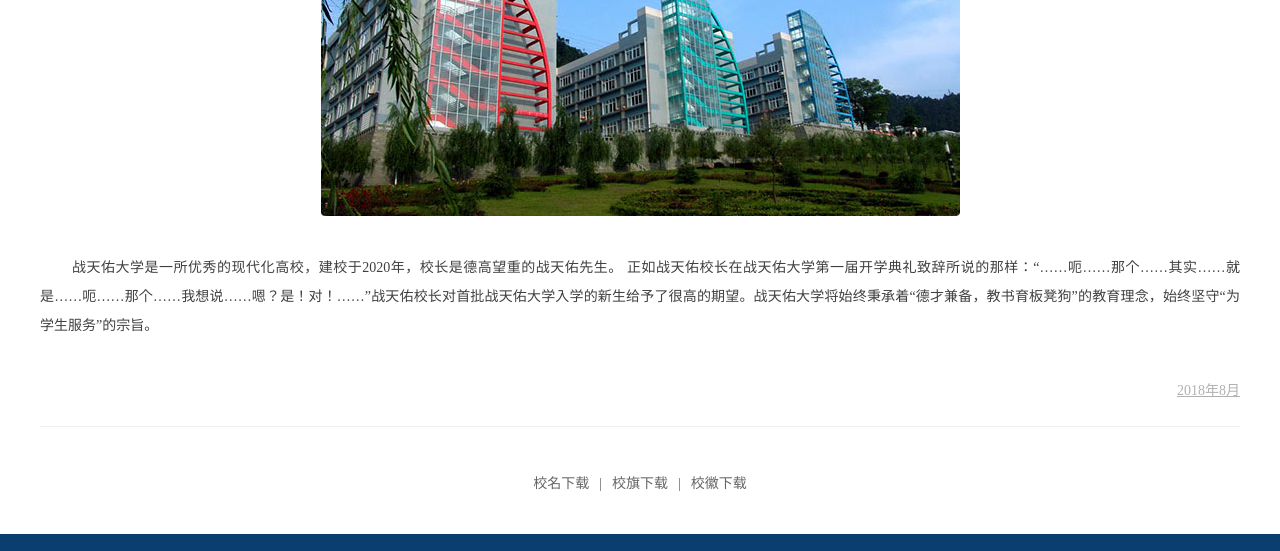
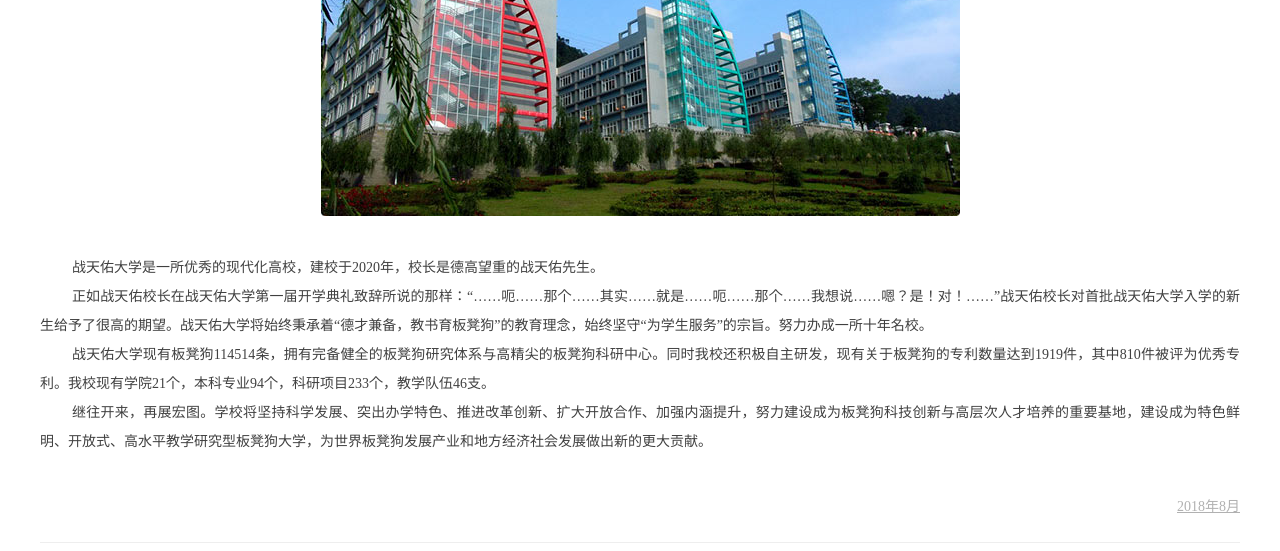
Before and after one commit to doraFX/zhantianyouuniversity.github.io, a plain HTML site: page about.html in a window 1280 px wide. Shown: the part 902-1453 px from the top of the page. Drawn offline with Linux system fonts and the light colour scheme.

Commit message:
Update about.html

```diff
--- a/about.html
+++ b/about.html
@@ -76,8 +76,13 @@
 				<img src="images\temp\about.jpg">
 			</div>
 			<div class="about_text">
-				<p>战天佑大学是一所优秀的现代化高校，建校于2020年，校长是德高望重的战天佑先生。
-正如战天佑校长在战天佑大学第一届开学典礼致辞所说的那样：“……呃……那个……其实……就是……呃……那个……我想说……嗯？是！对！……”战天佑校长对首批战天佑大学入学的新生给予了很高的期望。战天佑大学将始终秉承着“德才兼备，教书育板凳狗”的教育理念，始终坚守“为学生服务”的宗旨。</p>
+				<p>战天佑大学是一所优秀的现代化高校，建校于2020年，校长是德高望重的战天佑先生。</p>
+
+<p>正如战天佑校长在战天佑大学第一届开学典礼致辞所说的那样：“……呃……那个……其实……就是……呃……那个……我想说……嗯？是！对！……”战天佑校长对首批战天佑大学入学的新生给予了很高的期望。战天佑大学将始终秉承着“德才兼备，教书育板凳狗”的教育理念，始终坚守“为学生服务”的宗旨。努力办成一所十年名校。</p>
+
+<p>战天佑大学现有板凳狗114514条，拥有完备健全的板凳狗研究体系与高精尖的板凳狗科研中心。同时我校还积极自主研发，现有关于板凳狗的专利数量达到1919件，其中810件被评为优秀专利。我校现有学院21个，本科专业94个，科研项目233个，教学队伍46支。</p>
+
+<p>继往开来，再展宏图。学校将坚持科学发展、突出办学特色、推进改革创新、扩大开放合作、加强内涵提升，努力建设成为板凳狗科技创新与高层次人才培养的重要基地，建设成为特色鲜明、开放式、高水平教学研究型板凳狗大学，为世界板凳狗发展产业和地方经济社会发展做出新的更大贡献。</p>
 			</div>
 			<div class="about_time">
 				<span>2018年8月</span>
```
